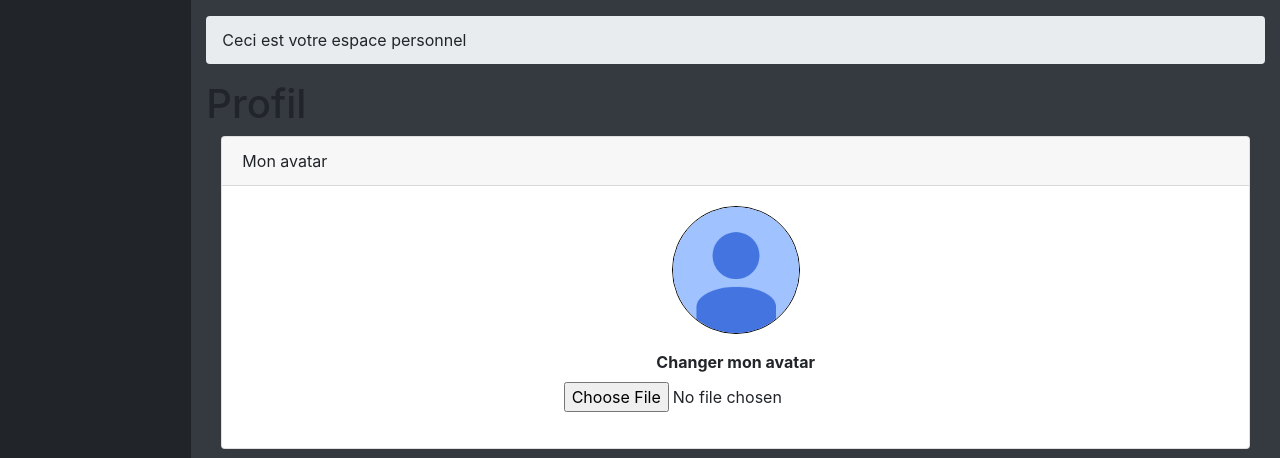
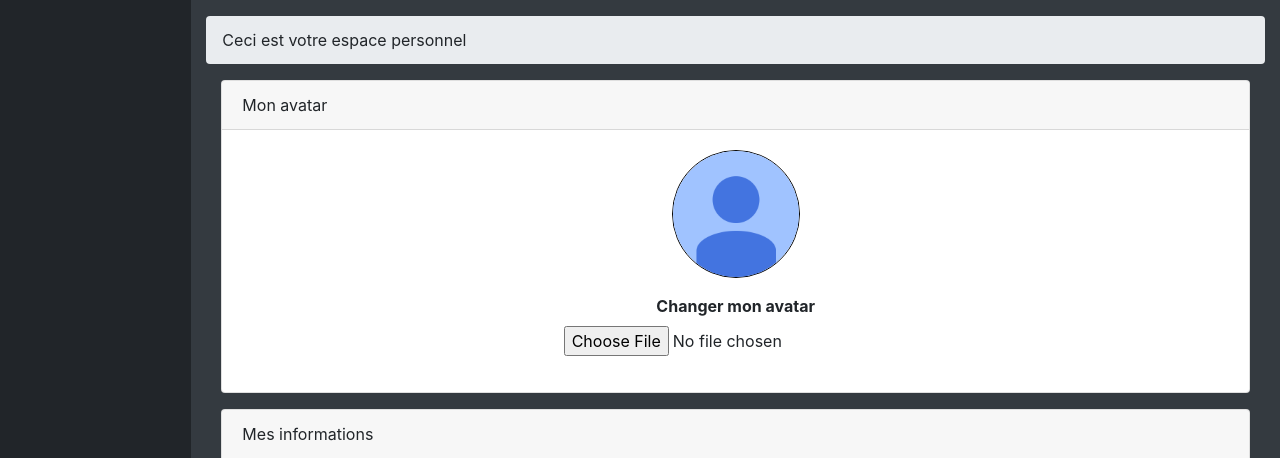
Before and after one commit to MartG31/moto_club, a Symfony app: template templates/users/viewprofile.html.twig in a window 1280 px wide. Shown: the part 56-514 px from the top of the page. Run offline with Twig, Linux system fonts and the light colour scheme; the template is opened without the code that fills it, so the values that code supplies are empty; some libraries are stand-ins or nearby versions.

Commit message:
supp titre view profil

```diff
--- a/templates/users/viewprofile.html.twig
+++ b/templates/users/viewprofile.html.twig
@@ -3,8 +3,6 @@
 {% block title %}Profil{% endblock %}
 
 {% block content %}
-	<h1>Profil</h1>
-
 	<div class="container">
 		<div class="card mb-3">
 		    <div class="card-header">Mon avatar</div>
```
